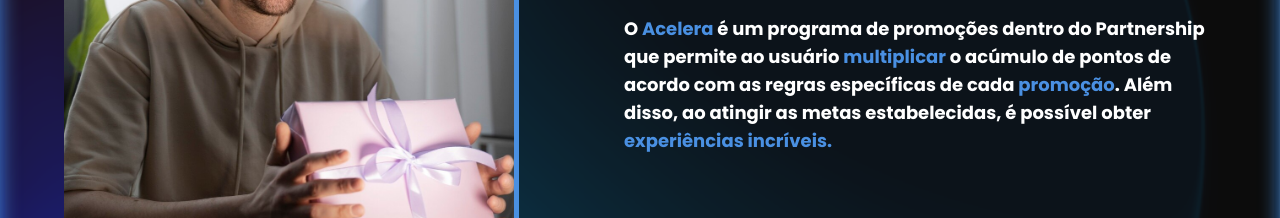
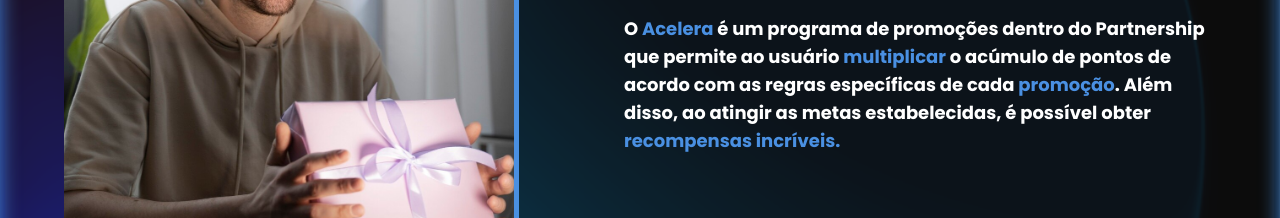
Before and after one commit to petersonfernandocouto/Plugowtech, a Next.js app: page /login in a window 1280 px wide. Shown: the part 920-1138 px from the top of the page. Built offline with nearby package versions, Linux system fonts and the light colour scheme.

Commit message:
experience text correction speeds up

```diff
--- a/ComponenteAcelera/Partnership.tsx
+++ b/ComponenteAcelera/Partnership.tsx
@@ -38,7 +38,7 @@ const Partnership = () => {
             O que é o <br></br> Acelera Partnership?
           </h1>
           <p className="text-base lg:text-lg px-4 lg:px-0 font-bold mb-20">
-            O <span className="text-[#4A90E2]">Acelera</span> é um programa de promoções dentro do Partnership que permite ao usuário <span className="text-[#4A90E2]">multiplicar</span> o acúmulo de pontos de acordo com as regras específicas de cada <span className="text-[#4A90E2]">promoção</span>. Além disso, ao atingir as metas estabelecidas, é possível obter <span className="text-[#4A90E2]"> experiências incríveis.</span>
+            O <span className="text-[#4A90E2]">Acelera</span> é um programa de promoções dentro do Partnership que permite ao usuário <span className="text-[#4A90E2]">multiplicar</span> o acúmulo de pontos de acordo com as regras específicas de cada <span className="text-[#4A90E2]">promoção</span>. Além disso, ao atingir as metas estabelecidas, é possível obter <span className="text-[#4A90E2]"> recompensas incríveis.</span>
           </p>
         </div>
       </div>
```
